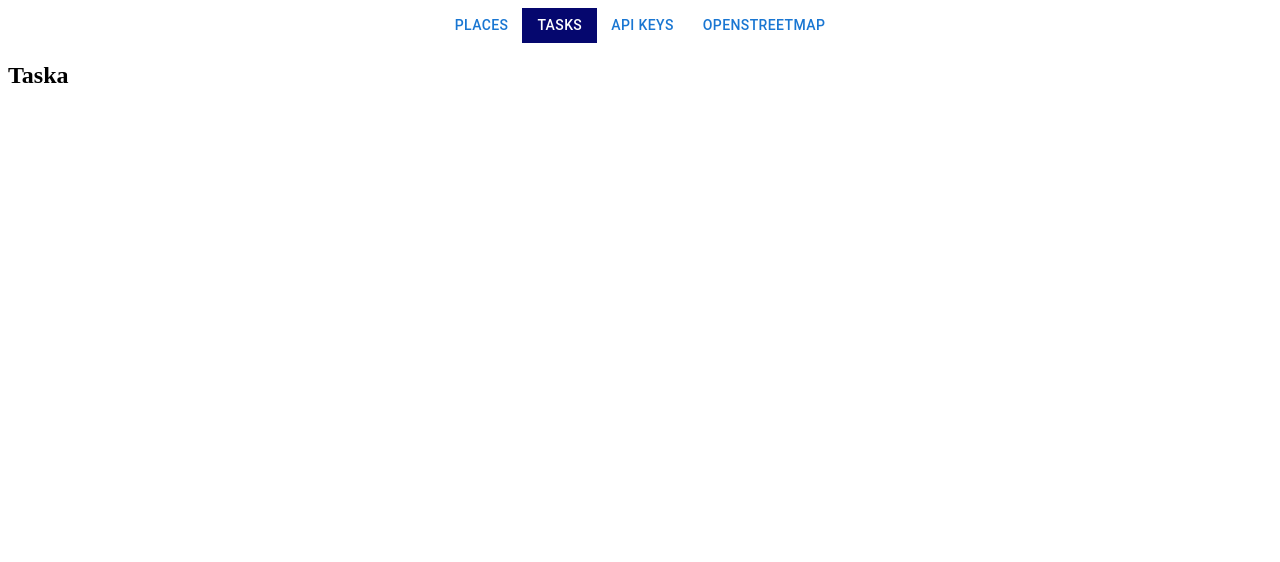
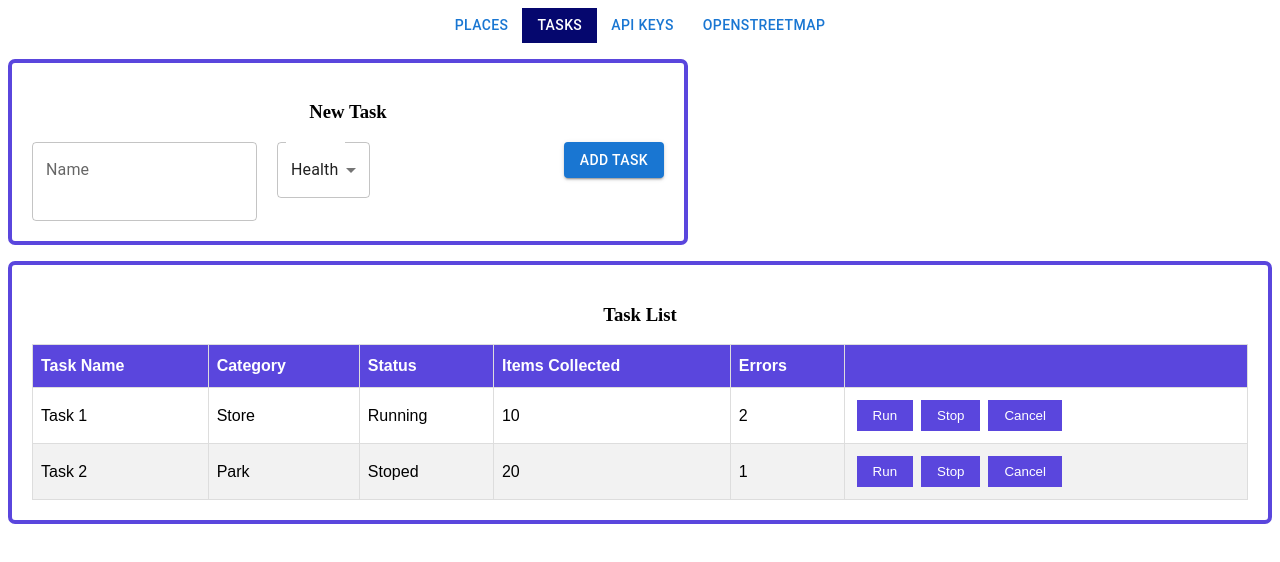
Before and after one commit to ArtsemStankevich/15-minute-admin, a React (Create React App) app: page / in a window 1280 px wide. Both pictures are taken after a click on the button "TASKS". Shown: the top 562 px of the page. Built offline with nearby package versions, Linux system fonts and the light colour scheme.

Commit message:
add new components

```diff
--- /dev/null
+++ b/src/components/CreateTask.jsx
@@ -0,0 +1,65 @@
+import React, { useState, useEffect } from 'react';
+import categories from './data/placesTypes.json'; // Importuj dostępne kategorie z pliku JSON
+import TextField from '@mui/material/TextField';
+import Select from '@mui/material/Select';
+import MenuItem from '@mui/material/MenuItem';
+import Button from '@mui/material/Button';
+import FormControl from '@mui/material/FormControl';
+import './style/Categories.css';
+
+
+function CreateTask() {
+
+
+    const [category, setCategory] = useState('');
+    const [newTask, setNewTask] = useState('');
+
+
+    useEffect(() => {
+    setCategory(categories[0]);
+    }, []);
+
+    const handleFormSubmit = (e) => {
+    e.preventDefault();
+    // Tutaj możesz dodać logikę obsługi przesłanego zadania
+    // np. wysłanie go do serwera lub lokalne zapisanie
+    };
+    return (
+        <div>
+        <p className='border'>
+        <h3 style={{textAlign: 'center' }}>New Task</h3>
+        <form onSubmit={handleFormSubmit}>
+            <TextField
+            label="Name"
+            multiline
+            rows={2}
+            variant="outlined"
+            value={newTask}
+            onChange={(e) => setNewTask(e.target.value)}
+            className='pad'
+            style={{ marginRight: '20px' }}
+            />
+            <FormControl className='pad'>
+            <Select
+                label="Category"
+                value={category}
+                onChange={(e) => setCategory(e.target.value)}
+                variant="outlined"
+            >
+                {categories.map((type) => (
+                <MenuItem key={type} value={type}>
+                    {type}
+                </MenuItem>
+                ))}
+            </Select>
+            </FormControl>
+            <Button variant="contained" color="primary" type="submit" style={{ display: 'block', float:"right"}}>
+            Add Task
+            </Button>
+        </form>
+        </p>
+        </div>
+  );
+}
+
+export default CreateTask;
--- a/src/components/Places.jsx
+++ b/src/components/Places.jsx
@@ -4,7 +4,7 @@ function Places(props) {
   return (
     <div>
       <h2>Places</h2>
-      <p>{props.info}</p>
+
     </div>
   );
 }
--- /dev/null
+++ b/src/components/TaskList.jsx
@@ -0,0 +1,43 @@
+import React from 'react';
+import tasksData from './data/tasks.json'; // Importuj dane z pliku JSON
+import './style/Categories.css'; // Importuj plik CSS
+
+function TaskList() {
+  return (
+    <div>
+      <div className="border-max">
+        <h3 style={{ textAlign: 'center' }}>Task List</h3>
+        <table id="tasks">
+          <thead>
+            <tr>
+              <th>Task Name</th>
+              <th>Category</th>
+              <th>Status</th>
+              <th>Items Collected</th>
+              <th>Errors</th>
+              <th></th>
+            </tr>
+          </thead>
+          <tbody>
+            {tasksData.map((task, index) => (
+              <tr key={index} className={index % 2 === 0 ? 'even' : ''}>
+                <td>{task.taskName}</td>
+                <td>{task.category}</td>
+                <td>{task.status}</td>
+                <td>{task.itemsCollected}</td>
+                <td>{task.errors}</td>
+                <td>
+                  <button className="button">Run</button>
+                  <button className="button">Stop</button>
+                  <button className="button">Cancel</button>
+                </td>
+              </tr>
+            ))}
+          </tbody>
+        </table>
+      </div>
+    </div>
+  );
+}
+
+export default TaskList;
--- a/src/components/Tasks.jsx
+++ b/src/components/Tasks.jsx
@@ -1,12 +1,18 @@
 import React from 'react';
 
-function Taska(props) {
+import CreateTask from "./CreateTask";
+import TaskList from "./TaskList";
+
+function Tasks() {
+
+
   return (
     <div>
-      <h2>Taska</h2>
-      <p>{props.info}</p>
+        <CreateTask />
+
+        <TaskList />
     </div>
   );
 }
 
-export default Taska;
+export default Tasks;
--- /dev/null
+++ b/src/components/data/placesTypes.json
@@ -0,0 +1,5 @@
+[
+    "Health",
+    "Store",
+    "Park"
+  ]
--- /dev/null
+++ b/src/components/data/tasks.json
@@ -0,0 +1,16 @@
+[
+    {
+      "taskName": "Task 1",
+      "category": "Store",
+      "status": "Running",
+      "itemsCollected": 10,
+      "errors": 2
+    },
+    {
+      "taskName": "Task 2",
+      "category": "Park",
+      "status": "Stoped",
+      "itemsCollected": 20,
+      "errors": 1
+    }
+  ]
--- /dev/null
+++ b/src/components/style/Categories.css
@@ -0,0 +1,60 @@
+
+/*Dla CreateTask*/
+.border {
+    border: 4px solid rgb(90, 70, 221);
+    border-radius: 7px;
+    width: 50%;
+    padding: 20px;
+
+  }
+
+  .pad{
+    padding:20px;
+  }
+
+  .border-max {
+    border: 4px solid rgb(90, 70, 221);
+    border-radius: 7px;
+    padding: 20px;
+
+  }
+
+/*Dla TaskList*/
+
+
+
+  #tasks {
+    font-family: Arial, Helvetica, sans-serif;
+    border-collapse: collapse;
+    width: 100%;
+  }
+
+  #tasks td, #tasks th {
+    border: 1px solid #ddd;
+    padding: 8px;
+  }
+
+  #tasks tr:nth-child(even) {
+    background-color: #f2f2f2;
+  }
+
+  #tasks tr:hover {
+    background-color: #e8e8e8;
+  }
+
+  #tasks th {
+    padding-top: 12px;
+    padding-bottom: 12px;
+    text-align: left;
+    background-color: rgb(90, 70, 221);
+    color: white;
+  }
+
+  .button {
+    margin: 4px;
+    padding: 8px 16px;
+    background-color: rgb(90, 70, 221);;
+    color: white;
+    border: none;
+    cursor: pointer;
+  }
```
